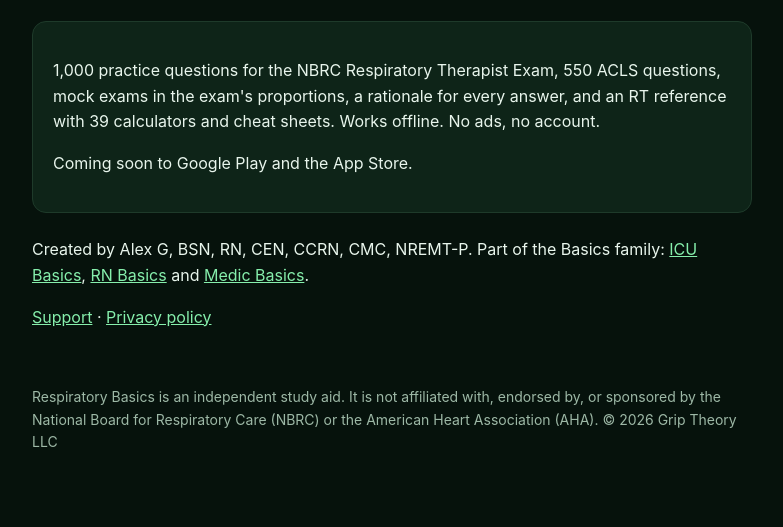
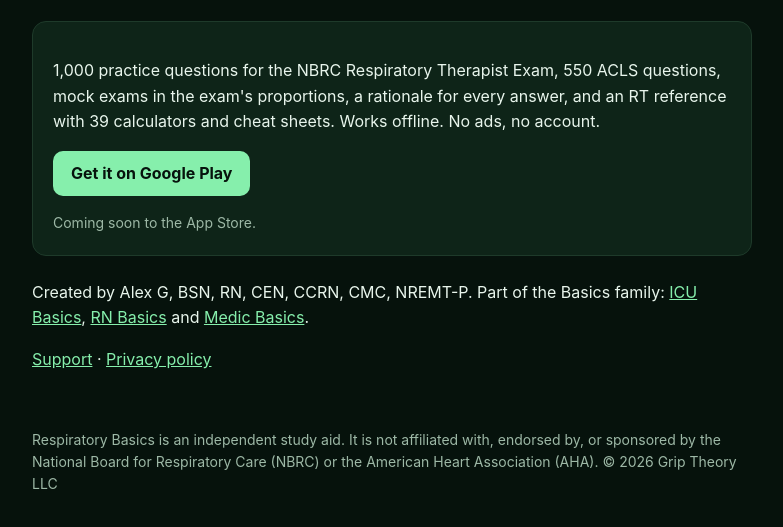
Before and after one commit to alexgateley/respiratorybasics-site, a plain HTML site: page index.html in a window 1280 px wide. Shown: the part 139-666 px from the top of the page, without its empty margins (248-1031 px from the left). Drawn offline with Linux system fonts and the light colour scheme.

Commit message:
Google Play link (app is live on Play); App Store still coming soon
Co-Authored-By: Claude Opus 5.5 <noreply@anthropic.com>

```diff
--- a/index.html
+++ b/index.html
@@ -5,7 +5,8 @@
 <div class="wrap">
 <div class="hero"><img src="assets/icon.png" alt="Respiratory Basics icon"><div><h1>Respiratory Basics</h1><p class="sub">NBRC RTE exam prep, plus ACLS</p></div></div>
 <div class="card"><p>1,000 practice questions for the NBRC Respiratory Therapist Exam, 550 ACLS questions, mock exams in the exam's proportions, a rationale for every answer, and an RT reference with 39 calculators and cheat sheets. Works offline. No ads, no account.</p>
-<p>Coming soon to Google Play and the App Store.</p></div>
+<p><a class="play" href="https://play.google.com/store/apps/details?id=com.alex.respiratorybasics">Get it on Google Play</a></p>
+<p class="soon">Coming soon to the App Store.</p></div>
 <p>Created by Alex G, BSN, RN, CEN, CCRN, CMC, NREMT-P. Part of the Basics family: <a href="https://icubasics.com/">ICU Basics</a>, <a href="https://rnbasics.com/">RN Basics</a> and <a href="https://medicbasics.com/">Medic Basics</a>.</p>
 <p><a href="support.html">Support</a> · <a href="privacy.html">Privacy policy</a></p>
 </div>
--- a/styles.css
+++ b/styles.css
@@ -5,3 +5,5 @@ a{color:var(--accent)}.wrap{max-width:760px;margin:0 auto;padding:40px 20px}
 h1{font-size:32px;margin:0}.sub{color:var(--muted);margin:4px 0 0}
 .card{background:var(--card);border:1px solid var(--line);border-radius:14px;padding:20px;margin:24px 0}
 footer{color:var(--muted);font-size:14px;max-width:760px;margin:0 auto;padding:0 20px 40px}
+
+.play{display:inline-block;background:var(--accent);color:var(--bg);font-weight:700;text-decoration:none;padding:10px 18px;border-radius:10px}.play:hover{opacity:.9}.soon{color:var(--muted);font-size:14px;margin:10px 0 0}
```
